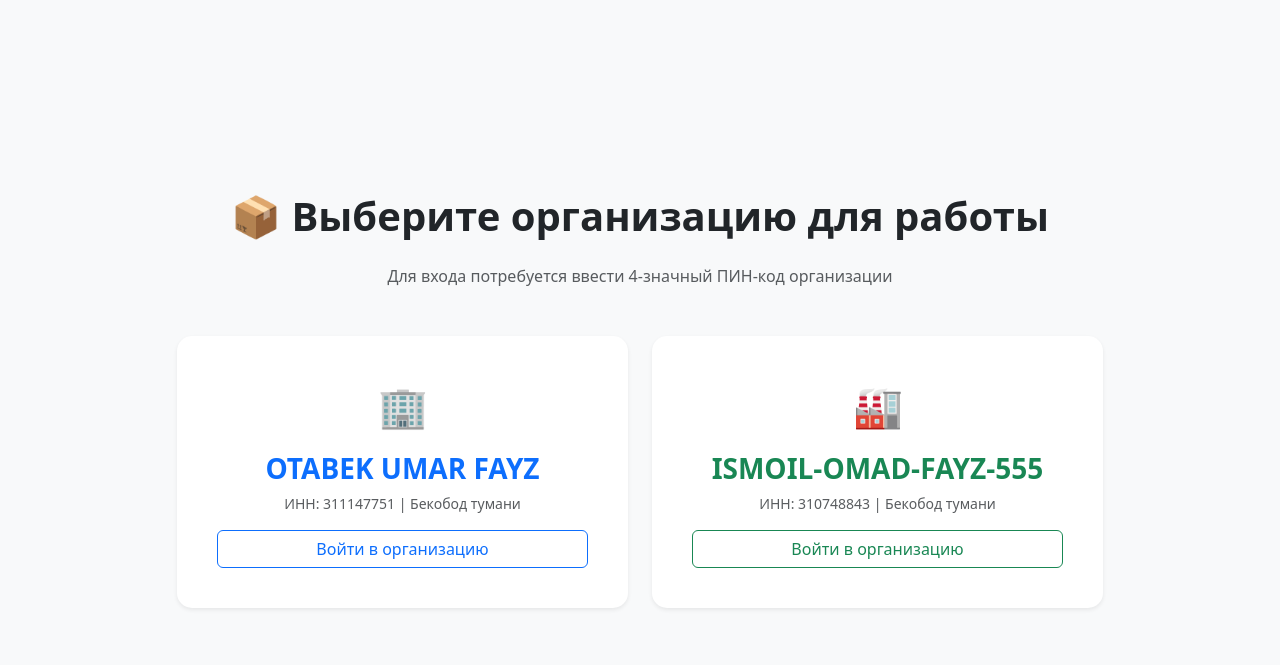
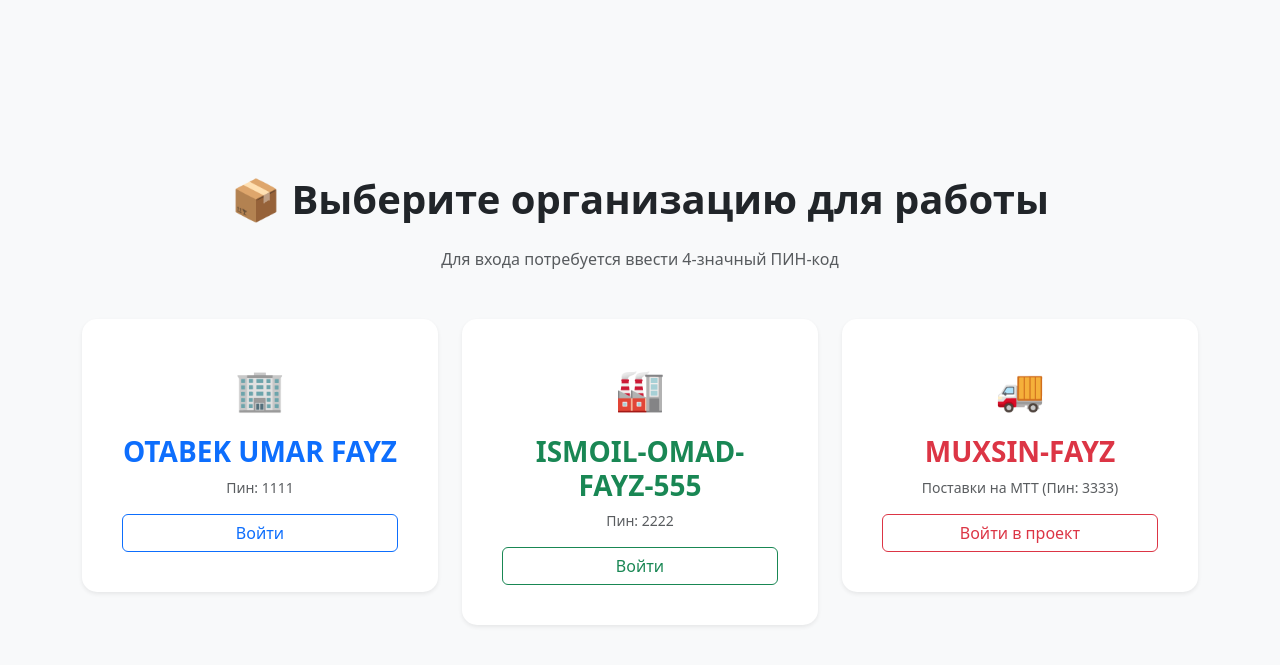
Before and after one commit to alisher0035652-design/-MUXSIN-FAYZ-, a Flask app: page / in a window 1280 px wide. Shown: the top 665 px of the page. Run offline with Flask 3, Linux system fonts and the light colour scheme; the visitor is signed in with stand-in values (Sample User, id 1); some libraries are stand-ins or nearby versions.

Commit message:
Update org_select.html

```diff
--- a/templates/org_select.html
+++ b/templates/org_select.html
@@ -5,51 +5,46 @@
     <title>Выбор организации</title>
     <link href="https://cdn.jsdelivr.net/npm/bootstrap@5.3.0/dist/css/bootstrap.min.css" rel="stylesheet">
     <style>
-        body {
-            background-color: #f8f9fa;
-            height: 100vh;
-            display: flex;
-            align-items: center;
-            justify-content: center;
-        }
-        .org-card {
-            transition: transform 0.2s, box-shadow 0.2s;
-            cursor: pointer;
-            border: none;
-            border-radius: 15px;
-        }
-        .org-card:hover {
-            transform: translateY(-5px);
-            box-shadow: 0 10px 20px rgba(0,0,0,0.15);
-        }
+        body { background-color: #f8f9fa; height: 100vh; display: flex; align-items: center; justify-content: center; }
+        .org-card { transition: transform 0.2s, box-shadow 0.2s; cursor: pointer; border: none; border-radius: 15px; }
+        .org-card:hover { transform: translateY(-5px); box-shadow: 0 10px 20px rgba(0,0,0,0.15); }
     </style>
 </head>
 <body>
     <div class="container text-center">
         <h1 class="mb-4 fw-bold text-dark">📦 Выберите организацию для работы</h1>
-        <p class="text-muted mb-5">Для входа потребуется ввести 4-значный ПИН-код организации</p>
+        <p class="text-muted mb-5">Для входа потребуется ввести 4-значный ПИН-код</p>
 
         <div class="row justify-content-center g-4">
-            <!-- Первая организация -->
-            <div class="col-md-5">
+            <div class="col-md-4">
                 <div class="card org-card shadow-sm p-4 bg-white" onclick="location.href='{{ url_for('org_login', org_name='OTABEK UMAR FAYZ') }}'">
                     <div class="card-body">
                         <div class="fs-1 mb-3">🏢</div>
                         <h3 class="card-title fw-bold text-primary">OTABEK UMAR FAYZ</h3>
-                        <p class="text-muted small mb-3">ИНН: 311147751 | Бекобод тумани</p>
-                        <span class="btn btn-outline-primary w-100">Войти в организацию</span>
+                        <p class="text-muted small mb-3">Пин: 1111</p>
+                        <span class="btn btn-outline-primary w-100">Войти</span>
                     </div>
                 </div>
             </div>
 
-            <!-- Вторая организация -->
-            <div class="col-md-5">
+            <div class="col-md-4">
                 <div class="card org-card shadow-sm p-4 bg-white" onclick="location.href='{{ url_for('org_login', org_name='ISMOIL-OMAD-FAYZ-555') }}'">
                     <div class="card-body">
                         <div class="fs-1 mb-3">🏭</div>
                         <h3 class="card-title fw-bold text-success">ISMOIL-OMAD-FAYZ-555</h3>
-                        <p class="text-muted small mb-3">ИНН: 310748843 | Бекобод тумани</p>
-                        <span class="btn btn-outline-success w-100">Войти в организацию</span>
+                        <p class="text-muted small mb-3">Пин: 2222</p>
+                        <span class="btn btn-outline-success w-100">Войти</span>
+                    </div>
+                </div>
+            </div>
+
+            <div class="col-md-4">
+                <div class="card org-card shadow-sm p-4 bg-white" onclick="location.href='{{ url_for('org_login', org_name='MUXSIN-FAYZ') }}'">
+                    <div class="card-body">
+                        <div class="fs-1 mb-3">🚚</div>
+                        <h3 class="card-title fw-bold text-danger">MUXSIN-FAYZ</h3>
+                        <p class="text-muted small mb-3">Поставки на МТТ (Пин: 3333)</p>
+                        <span class="btn btn-outline-danger w-100">Войти в проект</span>
                     </div>
                 </div>
             </div>
```
